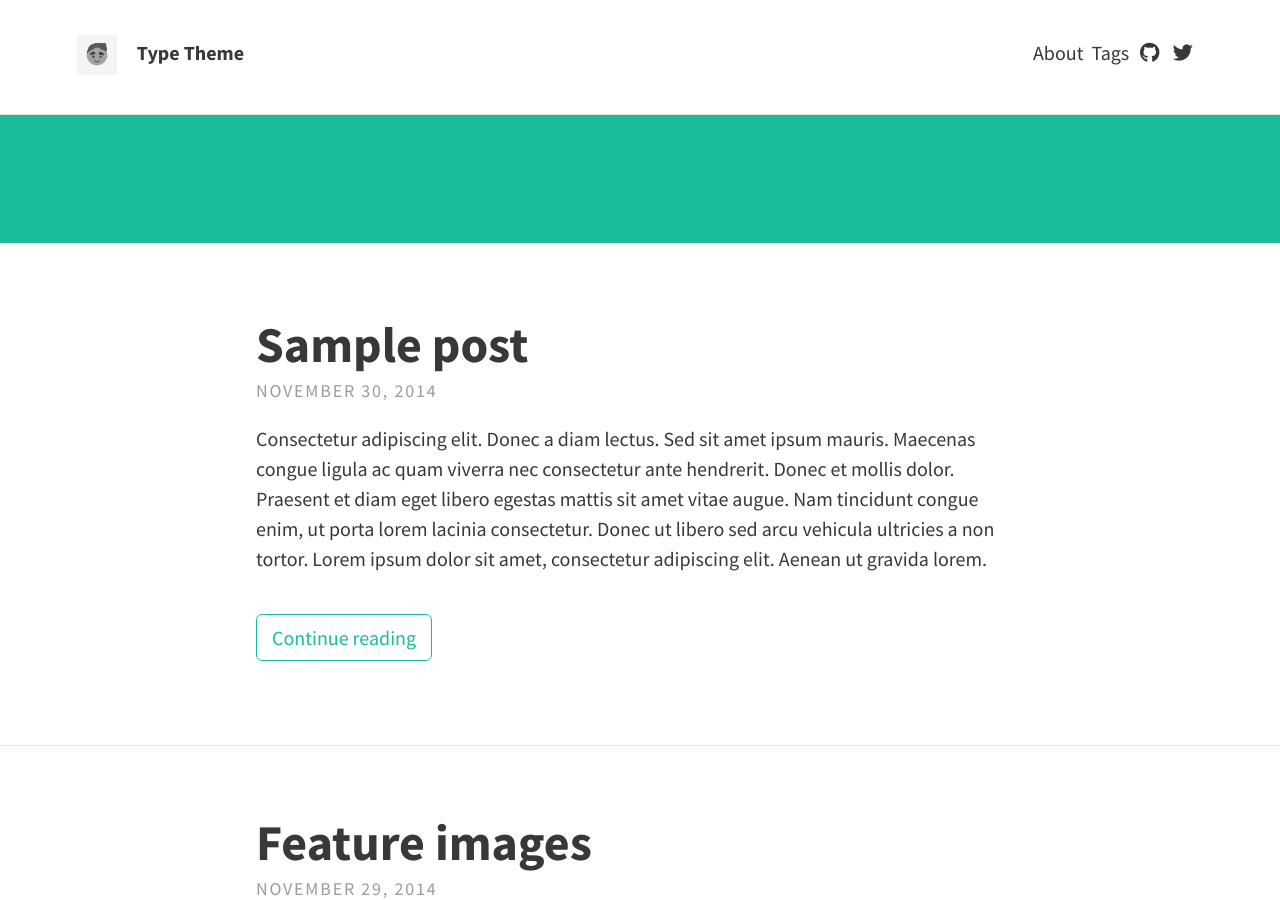
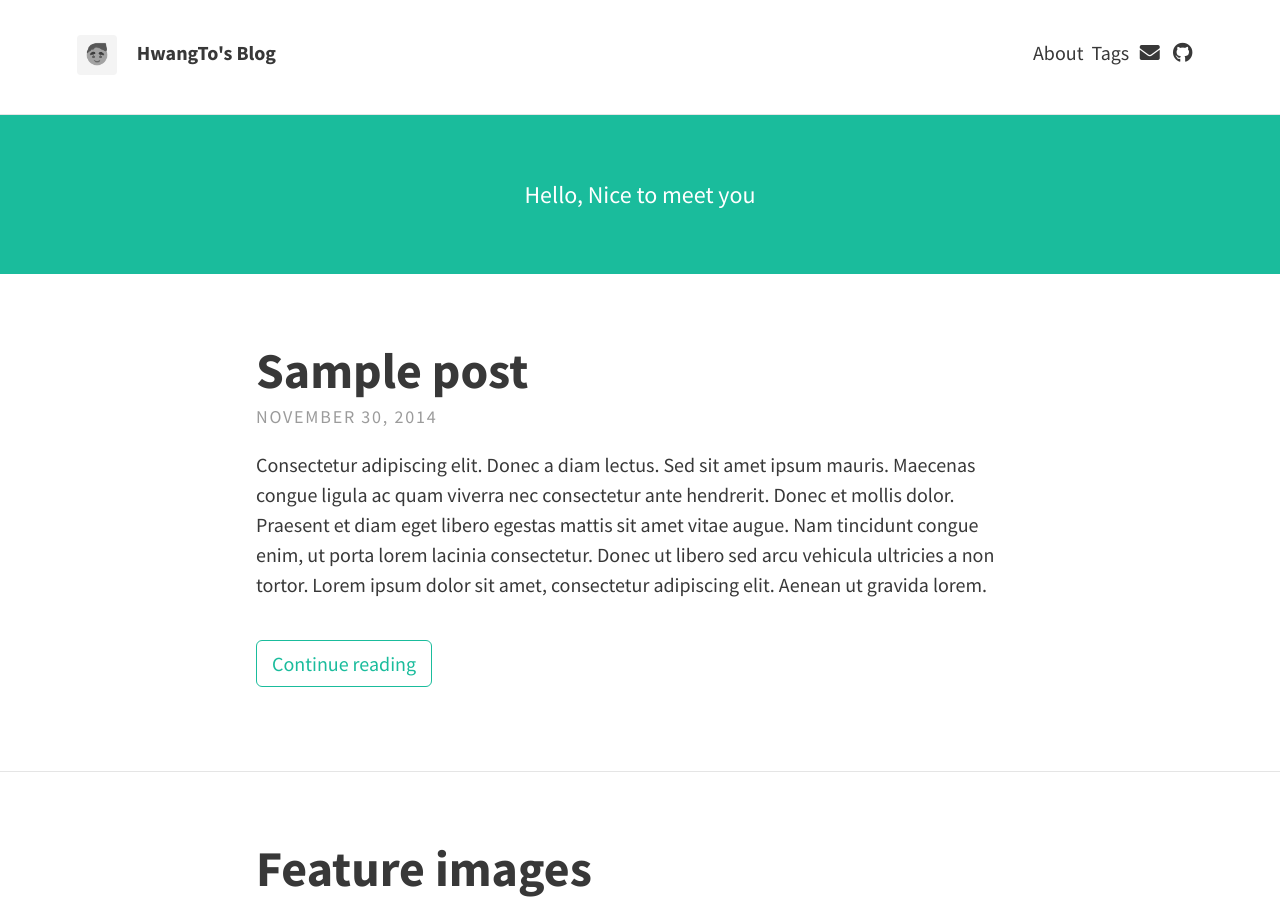
Before and after one commit to HwangToLee/HwangToLee.github.io, a Jekyll site: the page built from index.html, in a window 1280 px wide and 900 px high. Built offline with Jekyll 4.4.1, drawn with Linux system fonts in a browser that asks for light colours; nearby versions of some CDN libraries; the list of posts is cut into pages by our own code.

Commit message:
Update _config.yml

```diff
--- a/_config.yml
+++ b/_config.yml
@@ -5,29 +5,29 @@ url: "https://hwangtolee.github.io/"
 # THEME-SPECIFIC CONFIGURATION
 theme_settings:
   # Meta
-  title: Type Theme
+  title: HwangTo's Blog
   avatar: assets/img/avatar.png
   favicon: assets/favicon.ico
   gravatar: # Email MD5 hash
-  description: "A website with blog posts and pages" # used by search engines
+  description: "A blog about coding and programming" # used by search engines
 
   # Header and footer text
   header_text: >
-
+    Hello, Nice to meet you
   header_text_feature_image:
   footer_text: >
    Powered by <a href="https://jekyllrb.com/">Jekyll</a> with <a href="https://github.com/rohanchandra/type-theme">Type Theme</a>
 
   # Icons
   rss: false
-  email_address: # Full email address, e.g. "sam@example.com"
+  email_address: johnlee08230823@gmail.com # Full email address, e.g. "sam@example.com"
   behance:
   bitbucket:
   dribbble:
   facebook:
   flickr:
   gitlab:
-  github: "rohanchandra/type-theme"
+  github: "hwangtolee/"
   gitter:
   google_plus:
   instagram:
@@ -38,7 +38,7 @@ theme_settings:
   stack_exchange:  # Full URL
   steam:
   tumblr:
-  twitter: "twitter"
+  twitter:
   wordpress:
   youtube:
 
```
